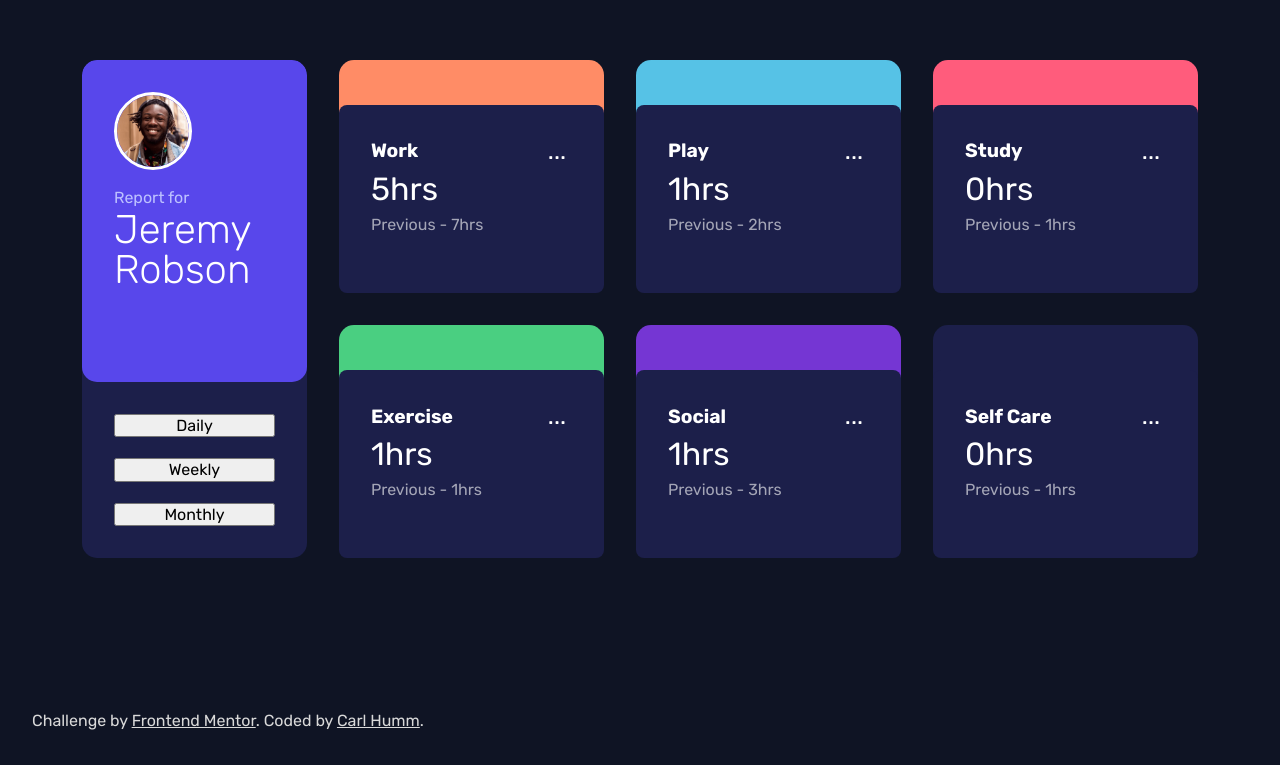
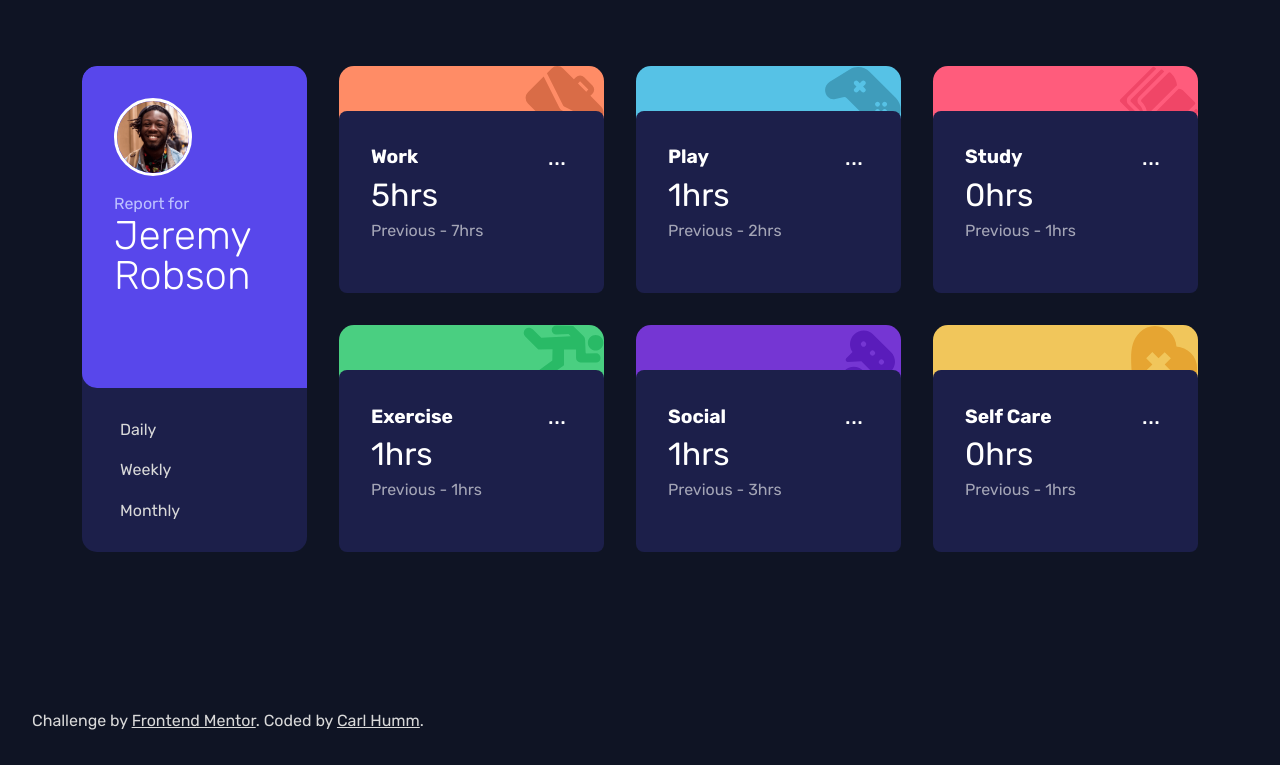
Before and after one commit to CarlHumm/time-tracking-dashboard, a website built with Vite: page index.html in a window 1280 px wide. Shown: the part 123-888 px from the top of the page. Built offline with nearby package versions, Linux system fonts and the light colour scheme.

Commit message:
Changed layout at breakpoints, added background colours and images, formatted class name for CSS
To do: 1. Style accuracy checks, responsive checks, accessibility checks 2. JavaScript functionality for toggling/animating stats

```diff
--- a/index.html
+++ b/index.html
@@ -20,7 +20,7 @@
             Jeremy Robson
           </h1>
         </div>
-        <nav class="dashboard__controls stack cushion-2" aria-label="options">
+        <nav class="dashboard__controls cushion-2" aria-label="options">
           <button type="button" class="dashboard__control-button" aria-pressed="true" data-range="daily">Daily</button>
           <button type="button" class="dashboard__control-button" aria-pressed="false" data-range="weekly">Weekly</button>
           <button type="button" class="dashboard__control-button" aria-pressed="false" data-range="monthly">Monthly</button>
--- a/src/main.js
+++ b/src/main.js
@@ -45,7 +45,7 @@ function renderCards(cards) {
       });
 
       cardElements.push(`
-        <article class="card dashboard__item rounded card--${card.title.toLowerCase()}">
+        <article class="card dashboard__item rounded card--${formatSpaces(card.title)}">
           <div class="card__inner cushion-2">
             <div class="card__header">
               <h3 class="card__title">${card.title}</h3>
@@ -60,3 +60,8 @@ function renderCards(cards) {
     document.querySelector('.dashboard__grid').innerHTML = cardElements.join('');
     cards.forEach((card) => console.log(card));
 }
+
+
+function formatSpaces(str) {
+  return str.replace(/\s+/g, '-').toLowerCase()
+}
--- /dev/null
+++ b/src/scss/_queries.scss
@@ -0,0 +1,13 @@
+
+
+@mixin medium {
+    @media (min-width: 31rem) {
+        @content;
+    }
+}
+
+@mixin large {
+    @media (min-width: 60rem) {
+        @content;
+    }
+}
--- a/src/scss/_reset.scss
+++ b/src/scss/_reset.scss
@@ -73,3 +73,10 @@ textarea:not([rows]) {
 :target {
   scroll-margin-block: 5ex;
 }
+
+
+button {
+  border: 0;
+  background:transparent;
+  color: inherit;
+}
--- a/src/style.scss
+++ b/src/style.scss
@@ -1,7 +1,7 @@
 
 @use './scss/reset';
 @use './scss/variables' as *;
-
+@use './scss/queries' as *;
 
 
 *, *::before, *::after {
@@ -87,6 +87,7 @@ img {
 
     &__header {
         overflow: hidden;
+        align-items:start;
     }
 
     &__profile {
@@ -110,15 +111,28 @@ img {
 
     &__controls {
         width: 100%;
+        height: 100%;
+        max-width:343px;
+        margin-inline: auto;
         display: flex;
+        align-items:start;
         justify-content:center;
-        height: 100%;
+
+        @include large {
+            flex-direction: column;
+            justify-content:start;
+        }
+
 
         button {
+
+        @include large {
             margin-block-end: 21px;
             &:last-of-type {
                 margin-block-end: 0;
             }
+        }
+
         }
     }
 }
@@ -128,25 +142,26 @@ img {
     color: white;
     padding-top:45px;
 
+
     &--work {
-      background-color: var(--orange-300);
+      background: url('../images/icon-work.svg') var(--orange-300) no-repeat right top;
     }
     &--play {
-      background-color: var(--blue-300);
+      background: url('../images/icon-play.svg') var(--blue-300) no-repeat right top;
     }
     &--study {
-        background-color: var(--pink-400);
+      background: url('../images/icon-study.svg') var(--pink-400) no-repeat right top;
     }
 
     &--exercise {
-        background-color:var(--green-400)
+      background: url('../images/icon-exercise.svg') var(--green-400) no-repeat right top;
     }
     &--social {
-        background-color: var(--purple-700 )
+        background: url('../images/icon-social.svg') var(--purple-700) no-repeat right top;
     }
 
-    &--care {
-        background-color: var(--yellow-300);
+    &--self-care {
+        background: url('../images/icon-self-care.svg') var(--yellow-300) no-repeat right top;
     }
 
     &__inner {
@@ -174,8 +189,17 @@ img {
       font-size: 1.5rem;
     }
 
-    &__stats:not([data-range="daily"]) {
-      display: none;
+    &__stats {
+        display: flex;
+        align-items:center;
+        justify-content:space-between;
+        @include medium {
+            flex-direction: column;
+            align-items:start;
+        }
+        &:not([data-range="daily"]) {
+        display: none;
+      }
     }
 
     &__stat {
```
